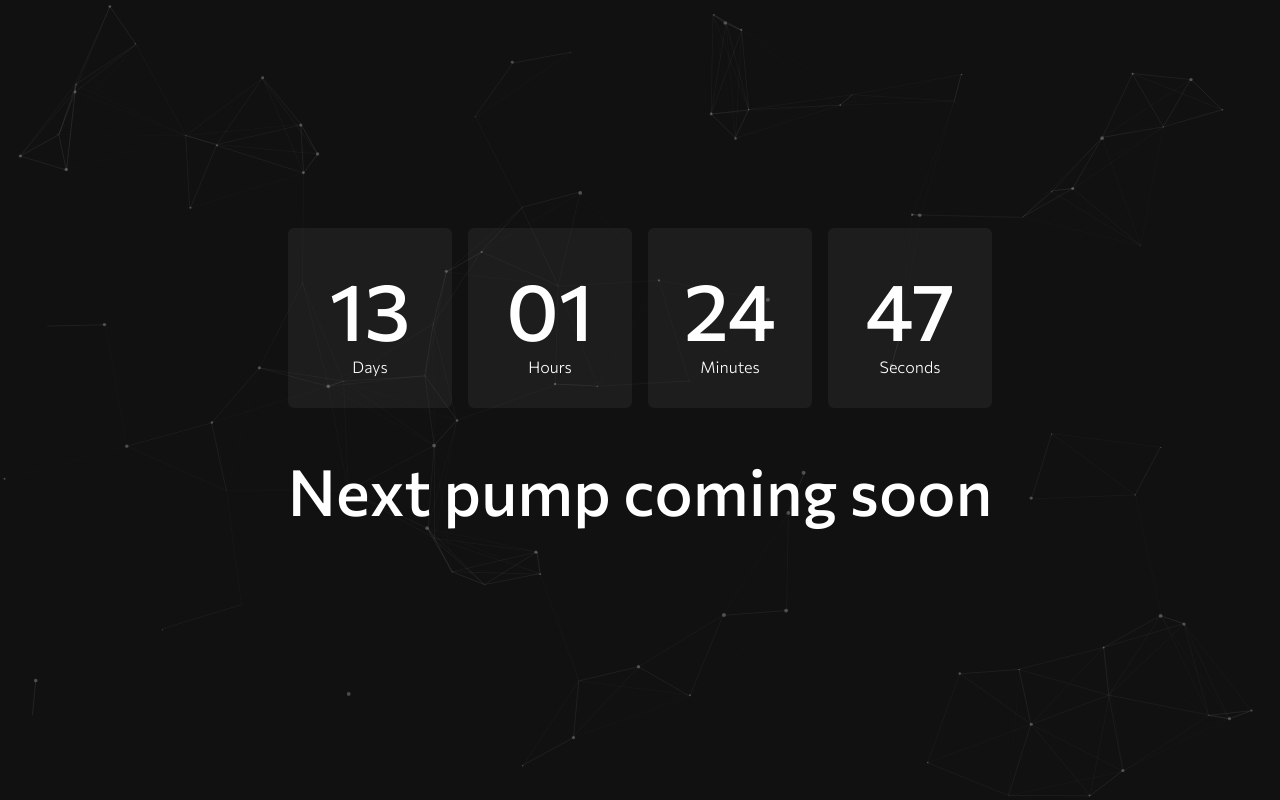
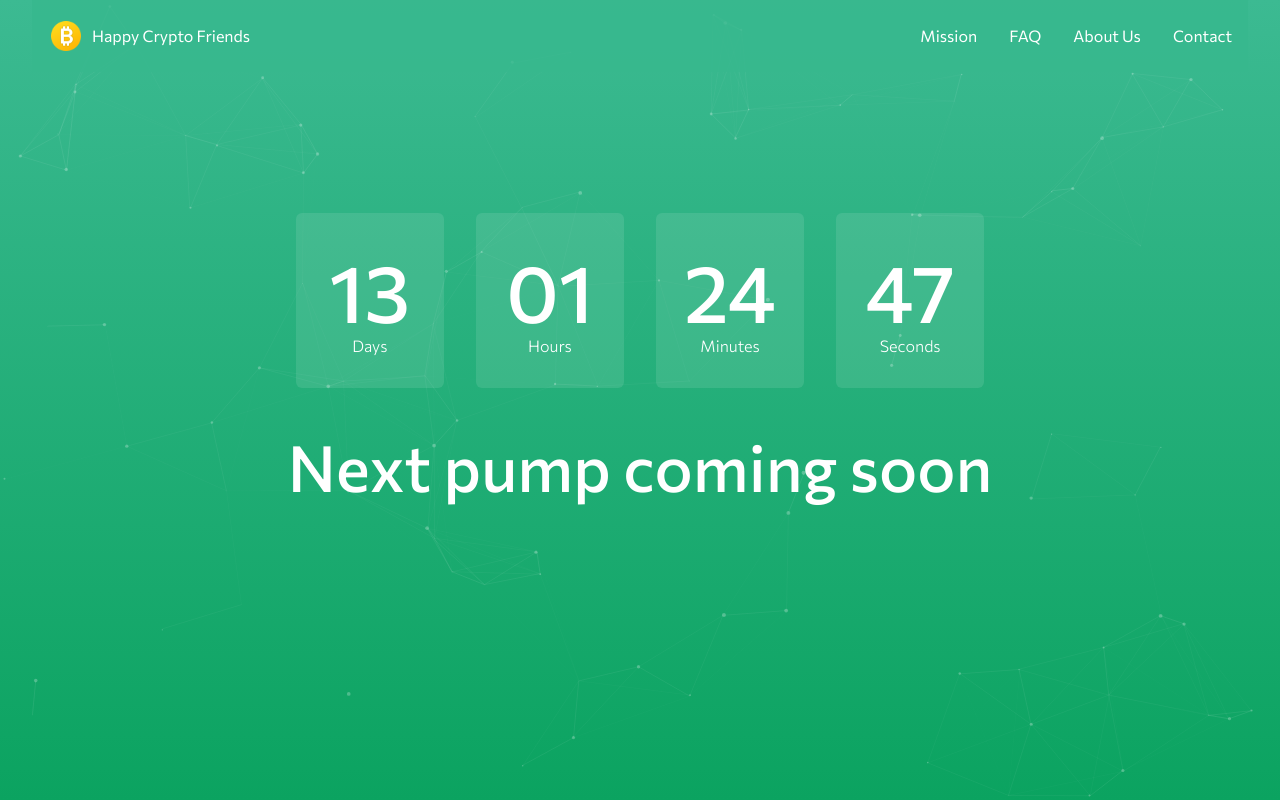
Before and after one commit to happycryptofriends/happycryptofriends.github.io, a Nuxt app: page / in a window 1280 px wide. Built offline with nearby package versions, Linux system fonts and the light colour scheme.

Commit message:
update landing

```diff
--- a/assets/public.scss
+++ b/assets/public.scss
@@ -1,12 +1,59 @@
+@import '~normalize.css';
+
 html {
   margin: 0;
   padding: 0;
 }
+
 body {
   font-family: Commissioner, Roboto, sans-serif;
   background-color: #111111;
+  background-image: linear-gradient(to top, #0ba360 0%, #3cba92 100%);
   height: 100vh;
   padding: 0;
   margin: 0;
   color: white;
+  scroll-behavior: smooth;
 }
+
+* {
+  box-sizing: border-box;
+}
+
+.button {
+  display: inline-flex;
+  height: 2.5rem;
+  line-height: 2.5rem;
+  padding: 0 1rem;
+  border-radius: 4px;
+  color: white;
+  text-decoration: none;
+  transition: 0.3s all ease;
+  font-weight: 500;
+  font-size: 16px;
+  background-color: rgba(255, 255, 255, 0.18);
+  background-image: linear-gradient(160deg, #ffdf36 0%, #d9a704 100%);
+
+  &:hover {
+    background-color: rgba(255,255,255,0.3);
+  }
+}
+
+p {
+  .button {
+    margin-right: 0.5rem;
+  }
+}
+
+h3 {
+  font-weight: 600;
+  font-size: 3rem;
+  text-align: center;
+}
+
+.section {
+  display: flex;
+  flex-direction: column;
+  justify-content: center;
+  min-height: calc(100vh - 2.5rem);
+}
--- a/components/CountdownSection.vue
+++ b/components/CountdownSection.vue
@@ -61,10 +61,10 @@ export default {
   .countdown-item {
     display: flex;
     flex-direction: column;
-    width: 140px;
-    padding: 2rem 0.75rem;
+    width: 148px;
+    padding: 2rem 0;
     border-radius: 6px;
-    background-color: rgba(255,255,255,0.05);
+    background-color: rgba(255,255,255,0.1);
     margin: 0 0.5rem;
   }
   .countdown-value {
--- /dev/null
+++ b/components/MainMenu.vue
@@ -0,0 +1,78 @@
+<template>
+  <div class="main-menu">
+    <div class="content">
+      <div class="left-menu">
+        <div class="menu-item">
+          <img class="logo" src="/logo.png" alt="Happy Crypto Friends">
+          Happy Crypto Friends
+        </div>
+      </div>
+      <div class="right-menu">
+        <a href="#mission" class="menu-item">
+          Mission
+        </a>
+        <a href="#faq" class="menu-item">
+          FAQ
+        </a>
+        <a href="#about" class="menu-item">
+          About Us
+        </a>
+        <a href="#contact" class="menu-item">
+          Contact
+        </a>
+      </div>
+    </div>
+  </div>
+</template>
+
+<script>
+export default {
+  name: 'MainMenu'
+}
+</script>
+
+<style lang="scss" scoped>
+.main-menu {
+  position: fixed;
+  display: flex;
+  color: white;
+  width: 100%;
+  padding: 0 2rem;
+
+  .content {
+    background-color: rgba(56, 184, 142, 0.8);
+    display: flex;
+    justify-content: space-between;
+    padding: 1rem 0;
+    width: 100%;
+  }
+
+  .left-menu, .right-menu {
+    display: flex;
+    align-items: center;
+  }
+
+  .logo {
+    width: 36px;
+    height: 36px;
+    margin-right: 0.5rem;
+  }
+
+  .menu-item {
+    display: inline-flex;
+    align-items: center;
+    height: 2.5rem;
+    line-height: 2.5rem;
+    padding: 0 1rem;
+    border-radius: 4px;
+    background-color: transparent;
+    color: white;
+    text-decoration: none;
+    transition: 0.3s all ease;
+
+    &:hover {
+      background-color: rgba(255,255,255,0.1);
+    }
+  }
+}
+</style>
--- a/pages/index.vue
+++ b/pages/index.vue
@@ -1,18 +1,55 @@
 <template>
   <div class="page">
     <div id="particles-js" class="particles"></div>
-    <CountdownSection :deadline="deadline"/>
-    <h1 class="coming-soon">
-      Next pump coming soon
-    </h1>
+    <MainMenu />
+    <div class="section">
+      <CountdownSection :deadline="deadline" />
+      <h1 class="coming-soon">
+        Next pump coming soon
+      </h1>
+    </div>
+    <div
+      id="mission"
+      class="section"
+    >
+      <h3>Our Mission</h3>
+      <p>We happy to chat with you in our Discord server, also we duplicate all announcements to  our telegram channel</p>
+    </div>
+    <div
+      id="faq"
+      class="section"
+    >
+      <h3>FAQ</h3>
+      <p>We happy to chat with you in our Discord server, also we duplicate all announcements to  our telegram channel</p>
+    </div>
+    <div
+      id="about"
+      class="section"
+    >
+      <h3>About Us</h3>
+      <p>We happy to chat with you in our Discord server, also we duplicate all announcements to  our telegram channel</p>
+    </div>
+    <div
+      id="contact"
+      class="section"
+    >
+      <h3>Contact</h3>
+      <p>We happy to chat with you in our Discord server, also we duplicate all announcements to  our telegram channel</p>
+      <p>
+        <a href="https://discord.gg/DWHW3RfT6m" class="button">Discord</a>
+        <a href="" class="button">Telegram</a>
+      </p>
+    </div>
   </div>
 </template>
 
 <script>
+import MainMenu from '~/components/MainMenu'
 import CountdownSection from '~/components/CountdownSection'
 export default {
   name: 'IndexPage',
   components: {
+    MainMenu,
     CountdownSection
   },
   data () {
@@ -55,8 +92,9 @@ export default {
   display: flex;
   flex-direction: column;
   align-items: center;
-  justify-content: center;
   height: 100vh;
+  overflow-y: scroll;
+  scroll-behavior: smooth;
 
   .coming-soon {
     font-size: 4rem;
```
